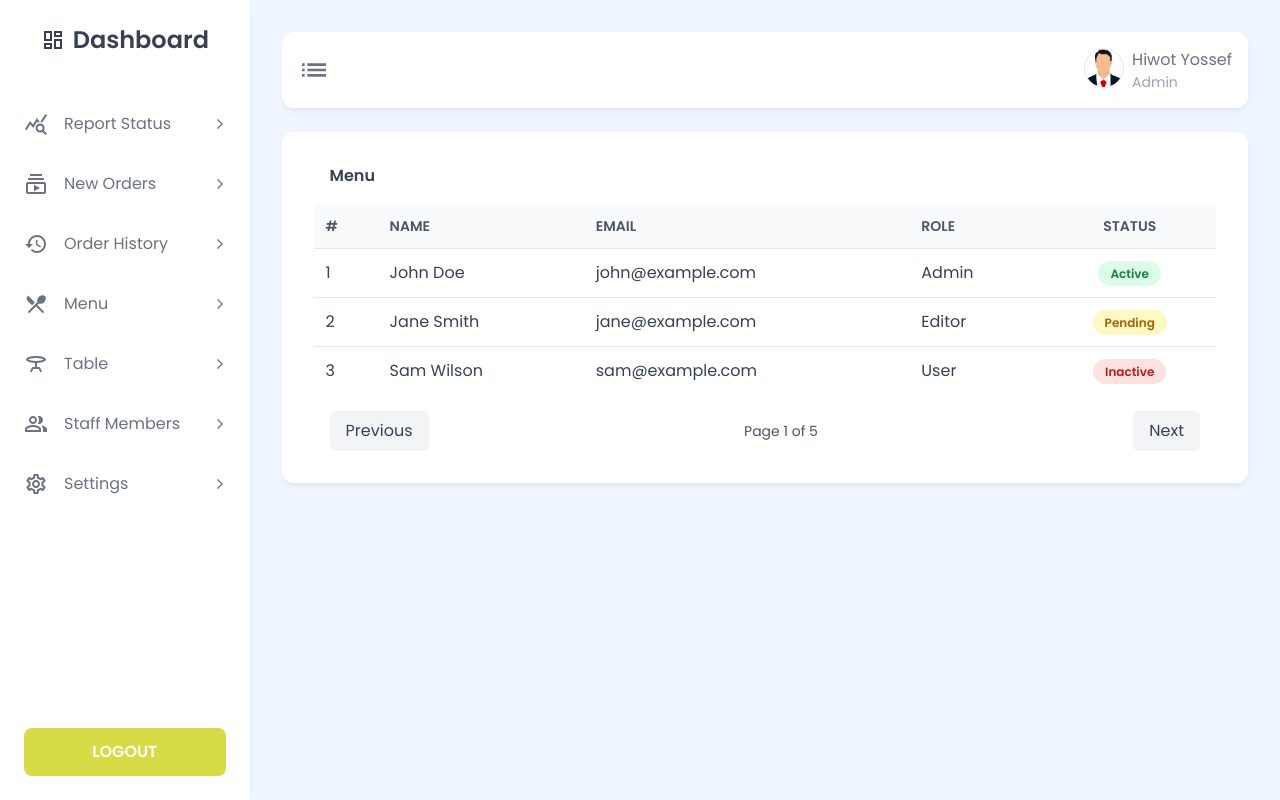
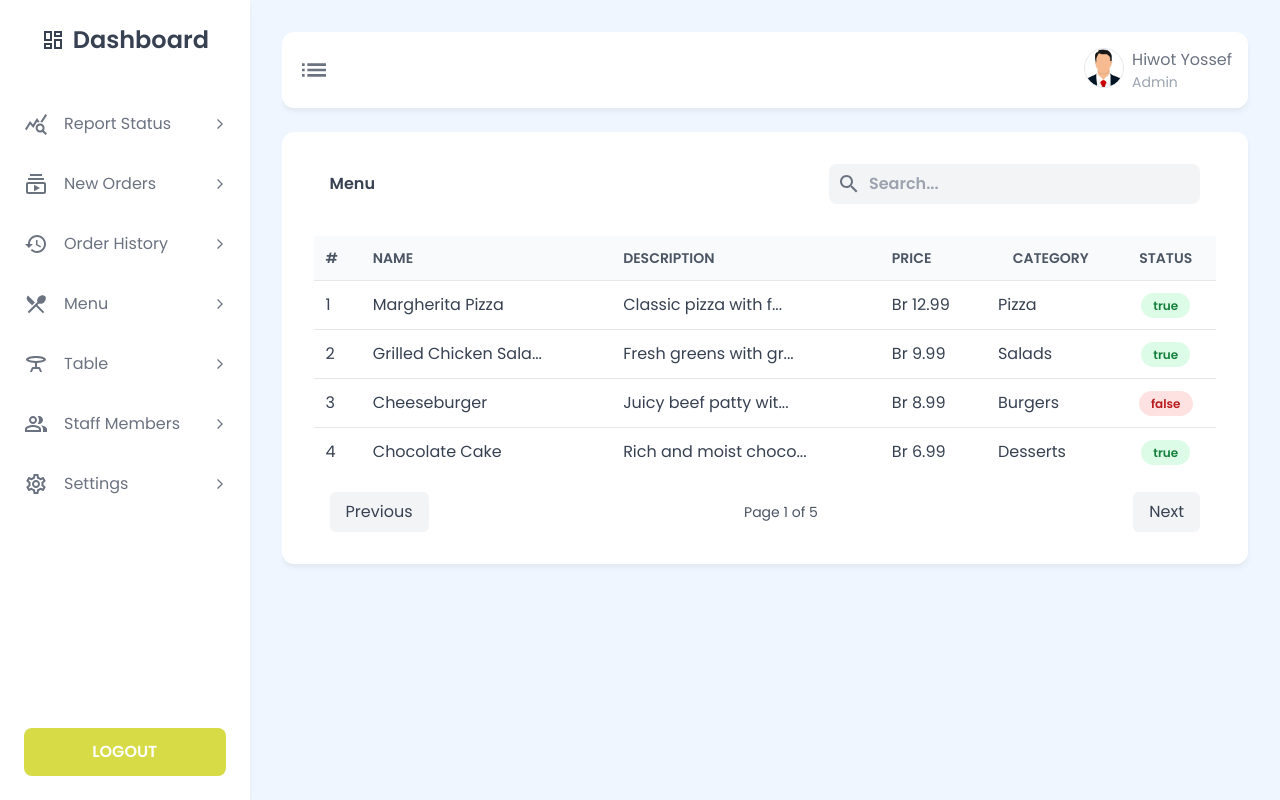
Before and after one commit to abudi47/Digital-menu-with-react, a React (Vite) app in the folder frontend/: page /dashboard/menu in a window 1280 px wide. Built offline with nearby package versions, Linux system fonts and the light colour scheme.

Commit message:
add searching capablity

```diff
--- /dev/null
+++ b/frontend/src/components/SearchField.jsx
@@ -0,0 +1,15 @@
+import React from "react";
+import SearchOutlinedIcon from "@mui/icons-material/SearchOutlined";
+
+export default function SearchField({ placeholder = "Search...", value, changeHandler }) {
+    return (
+        <div className="flex flex-row bg-gray-100 p-2 rounded-lg">
+            <SearchOutlinedIcon className="text-gray-500" />
+            <input
+                type="text"
+                placeholder={placeholder}
+                className="outline-none rounded-sm text-gray-500 px-2 bg-gray-100"
+            />
+        </div>
+    );
+}
--- a/frontend/src/pages/staff/Menu.jsx
+++ b/frontend/src/pages/staff/Menu.jsx
@@ -1,10 +1,61 @@
-import React from 'react'
+import React from "react";
+import SearchField from "../../components/SearchField";
 
 export default function Menu() {
-  return (
-    <div>
+    const truncateText = (text, limit = 20) =>
+        text.length > limit ? text.substring(0, limit) + "..." : text;
+
+    const menuItems = [
+        {
+            id: 1,
+            name: "Margherita Pizza",
+            description:
+                "Classic pizza with fresh tomatoes, mozzarella, and basil.",
+            price: 12.99,
+            category: "Pizza",
+            imageUrl: "https://via.placeholder.com/100",
+            isAvailable: true,
+        },
+        {
+            id: 2,
+            name: "Grilled Chicken Salad",
+            description:
+                "Fresh greens with grilled chicken, cherry tomatoes, and dressing.",
+            price: 9.99,
+            category: "Salads",
+            imageUrl: "https://via.placeholder.com/100",
+            isAvailable: true,
+        },
+        {
+            id: 3,
+            name: "Cheeseburger",
+            description:
+                "Juicy beef patty with cheddar cheese, lettuce, and tomato.",
+            price: 8.99,
+            category: "Burgers",
+            imageUrl: "https://via.placeholder.com/100",
+            isAvailable: false,
+        },
+        {
+            id: 4,
+            name: "Chocolate Cake",
+            description: "Rich and moist chocolate cake topped with ganache.",
+            price: 6.99,
+            category: "Desserts",
+            imageUrl: "https://via.placeholder.com/100",
+            isAvailable: true,
+        },
+    ];
+    return (
+        <div>
             {/* Table Header */}
-            <div className="p-4 font-bold">Menu</div>
+            <div className="p-4 mb-4 font-bold flex flex-row justify-between items-center">
+                <h3>Menu</h3>
+
+                <div className="flex flex-row">
+                    <SearchField  />
+                </div>
+            </div>
 
             <div className="overflow-x-auto">
                 <table className="w-full text-left border-collapse">
@@ -13,54 +64,42 @@ export default function Menu() {
                         <tr>
                             <th className="p-3">#</th>
                             <th className="p-3">Name</th>
-                            <th className="p-3">Email</th>
-                            <th className="p-3">Role</th>
+                            <th className="p-3">Description</th>
+                            <th className="p-3">Price</th>
+                            <th className="p-3 text-center">Category</th>
                             <th className="p-3 text-center">Status</th>
                         </tr>
                     </thead>
 
                     {/* Table Body */}
-                    <tbody className="text-gray-700">
-                        {[
-                            {
-                                id: 1,
-                                name: "John Doe",
-                                email: "john@example.com",
-                                role: "Admin",
-                                status: "Active",
-                            },
-                            {
-                                id: 2,
-                                name: "Jane Smith",
-                                email: "jane@example.com",
-                                role: "Editor",
-                                status: "Pending",
-                            },
-                            {
-                                id: 3,
-                                name: "Sam Wilson",
-                                email: "sam@example.com",
-                                role: "User",
-                                status: "Inactive",
-                            },
-                        ].map((user, index) => (
+                    <tbody className="text-gray-700 text-nowrap">
+                        {menuItems.map((menu, index) => (
                             <tr key={index} className="border-t">
-                                <td className="p-3">{user.id}</td>
-                                <td className="p-3">{user.name}</td>
-                                <td className="p-3">{user.email}</td>
-                                <td className="p-3">{user.role}</td>
+                                <td className="p-3">{menu.id}</td>
+                                <td className="p-3">
+                                    <p title={menu.name}>
+                                        {truncateText(menu.name)}
+                                    </p>
+                                </td>
+                                <td className="p-3">
+                                    <p title={menu.description}>
+                                        {truncateText(menu.description)}
+                                    </p>
+                                </td>
+                                <td className="p-3">{`Br ${menu.price}`}</td>
+                                <td className="p-3">{menu.category}</td>
                                 <td className="p-3 text-center">
                                     <span
                                         className={`px-3 py-1 rounded-full text-xs font-semibold
                       ${
-                          user.status === "Active"
+                          menu.isAvailable === true
                               ? "bg-green-100 text-green-700"
-                              : user.status === "Pending"
+                              : menu.status === false
                               ? "bg-yellow-100 text-yellow-700"
                               : "bg-red-100 text-red-700"
                       }`}
                                     >
-                                        {user.status}
+                                        {String(menu.isAvailable)}
                                     </span>
                                 </td>
                             </tr>
@@ -80,5 +119,5 @@ export default function Menu() {
                 </button>
             </div>
         </div>
-  )
+    );
 }
--- a/frontend/src/pages/staff/NewOrder.jsx
+++ b/frontend/src/pages/staff/NewOrder.jsx
@@ -1,4 +1,5 @@
 import React, { useState } from "react";
+import SearchField from "../../components/SearchField";
 
 export default function NewOrder() {
     const [expandedRow, setExpandedRow] = useState(null);
@@ -36,7 +37,13 @@ export default function NewOrder() {
     return (
         <div>
             {/* Table Header */}
-            <div className="p-4 font-bold">New Orders</div>
+            <div className="p-4 mb-4 font-bold flex flex-row justify-between items-center">
+                <h3>New Orders</h3>
+
+                <div className="flex flex-row">
+                    <SearchField />
+                </div>
+            </div>
 
             <div className="overflow-x-auto">
                 <table className="w-full text-left border-collapse">
--- a/frontend/src/pages/staff/OrderHistory.jsx
+++ b/frontend/src/pages/staff/OrderHistory.jsx
@@ -1,4 +1,5 @@
 import React, { useState } from "react";
+import SearchField from "../../components/SearchField";
 
 export default function OrderHistory() {
     const [expandedRow, setExpandedRow] = useState(null);
@@ -36,7 +37,13 @@ export default function OrderHistory() {
     return (
         <div>
             {/* Table Header */}
-            <div className="p-4 font-bold">Order History</div>
+            <div className="p-4 mb-4 font-bold flex flex-row justify-between items-center">
+                <h3>Order History</h3>
+
+                <div className="flex flex-row">
+                    <SearchField />
+                </div>
+            </div>
 
             <div className="overflow-x-auto">
                 <table className="w-full text-left border-collapse">
--- a/frontend/src/pages/staff/StaffMember.jsx
+++ b/frontend/src/pages/staff/StaffMember.jsx
@@ -1,10 +1,17 @@
 import React from "react";
+import SearchField from "../../components/SearchField";
 
 export default function StaffMember() {
     return (
         <div>
             {/* Table Header */}
-            <div className="p-4 font-bold">Staff Members</div>
+            <div className="p-4 mb-4 font-bold flex flex-row justify-between items-center">
+                <h3>Staff Members</h3>
+
+                <div className="flex flex-row">
+                    <SearchField />
+                </div>
+            </div>
 
             <div className="overflow-x-auto">
                 <table className="w-full text-left border-collapse">
```
